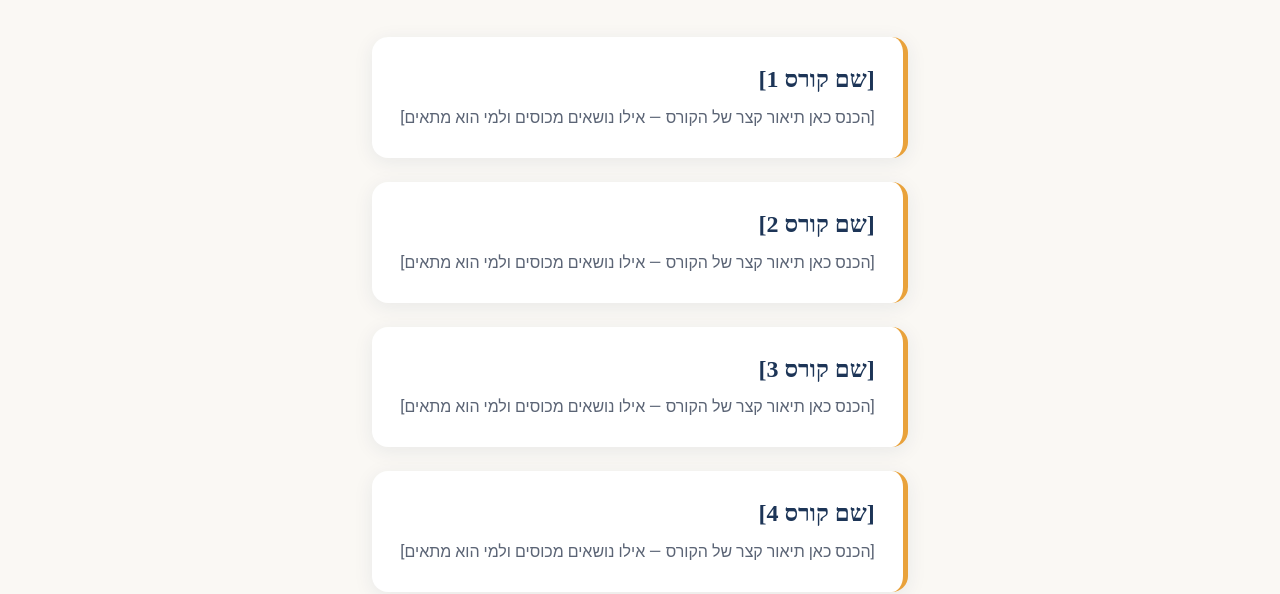
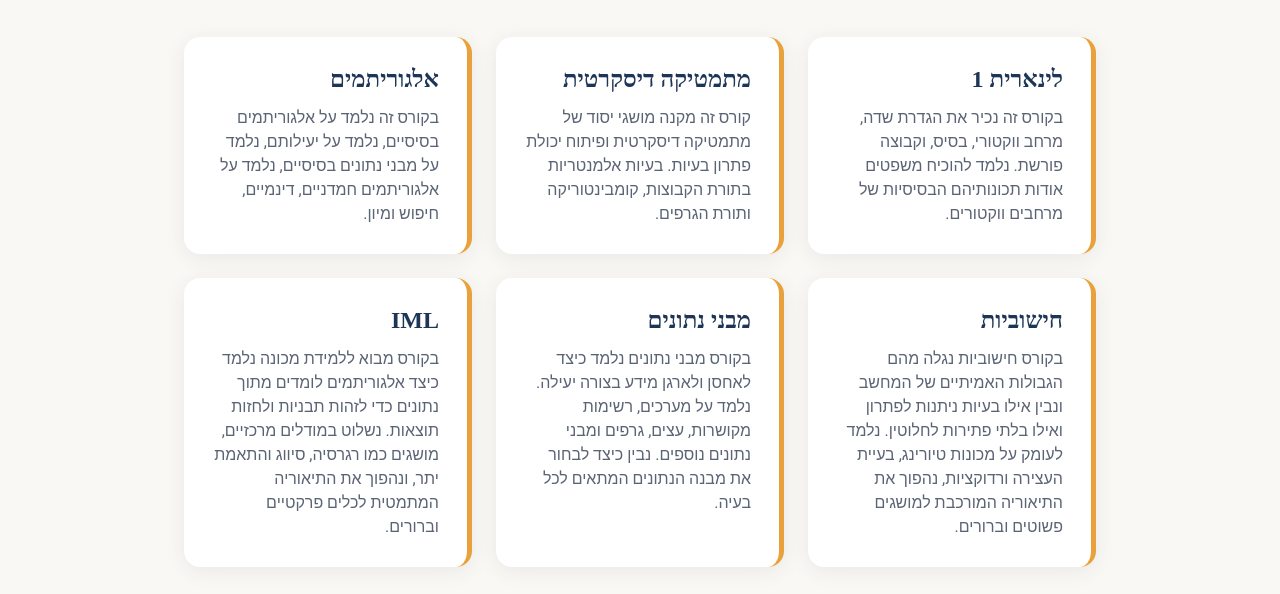
Before and after one commit to Bipbop11/Ohad-website-Letsgoooo, a website built with Vite: page courses.html in a window 1280 px wide. Shown: the part 216-810 px from the top of the page. Built offline with nearby package versions, Linux system fonts and the light colour scheme; a web font is replaced by a local one.

Commit message:
including courses list

```diff
--- a/courses.html
+++ b/courses.html
@@ -43,28 +43,56 @@
         <!--    כל קורס הוא בלוק <article class="course-card"> אחד — העתק או מחק לפי הצורך. -->
         <!-- ===================================================== -->
         <article class="course-card">
-          <h2>[שם קורס 1]</h2>
-          <p>[הכנס כאן תיאור קצר של הקורס — אילו נושאים מכוסים ולמי הוא מתאים]</p>
+          <h2>לינארית 1</h2>
+          <p>בקורס זה  נכיר את הגדרת שדה, מרחב ווקטורי, בסיס,
+            וקבוצה פורשת.
+            נלמד להוכיח משפטים אודות תכונותיהם
+            הבסיסיות של מרחבים ווקטורים.
+          </p>
         </article>
         <article class="course-card">
-          <h2>[שם קורס 2]</h2>
-          <p>[הכנס כאן תיאור קצר של הקורס — אילו נושאים מכוסים ולמי הוא מתאים]</p>
+          <h2>מתמטיקה דיסקרטית</h2>
+          <p>
+            קורס זה מקנה מושגי יסוד
+            של מתמטיקה דיסקרטית ופיתוח יכולת פתרון בעיות.
+            בעיות אלמנטריות בתורת הקבוצות,
+            קומבינטוריקה ותורת הגרפים.
+          </p>
         </article>
         <article class="course-card">
-          <h2>[שם קורס 3]</h2>
-          <p>[הכנס כאן תיאור קצר של הקורס — אילו נושאים מכוסים ולמי הוא מתאים]</p>
+          <h2>אלגוריתמים</h2>
+          <p>
+            בקורס זה נלמד על אלגוריתמים בסיסיים,
+            נלמד על יעילותם, נלמד על מבני נתונים בסיסיים,
+            נלמד על אלגוריתמים חמדניים, דינמיים, חיפוש ומיון.
+          </p>
         </article>
         <article class="course-card">
-          <h2>[שם קורס 4]</h2>
-          <p>[הכנס כאן תיאור קצר של הקורס — אילו נושאים מכוסים ולמי הוא מתאים]</p>
+          <h2>חישוביות</h2>
+          <p>
+            בקורס חישוביות נגלה מהם הגבולות האמיתיים של המחשב
+            ונבין אילו בעיות ניתנות לפתרון ואילו בלתי פתירות לחלוטין.
+            נלמד לעומק על מכונות טיורינג, בעיית העצירה ורדוקציות,
+            נהפוך את התיאוריה המורכבת למושגים פשוטים וברורים.
+          </p>
         </article>
         <article class="course-card">
-          <h2>[שם קורס 5]</h2>
-          <p>[הכנס כאן תיאור קצר של הקורס — אילו נושאים מכוסים ולמי הוא מתאים]</p>
+          <h2>מבני נתונים</h2>
+          <p>
+            בקורס מבני נתונים נלמד כיצד לאחסן ולארגן מידע בצורה יעילה.
+            נלמד על מערכים, רשימות מקושרות, עצים, גרפים ומבני נתונים נוספים.
+            נבין כיצד לבחור את מבנה הנתונים המתאים לכל בעיה.
+          </p>
         </article>
         <article class="course-card">
-          <h2>[שם קורס 6]</h2>
-          <p>[הכנס כאן תיאור קצר של הקורס — אילו נושאים מכוסים ולמי הוא מתאים]</p>
+          <h2>IML</h2>
+          <p>
+              בקורס מבוא ללמידת מכונה נלמד כיצד אלגוריתמים
+              לומדים מתוך נתונים כדי לזהות תבניות ולחזות תוצאות.
+              נשלוט במודלים מרכזיים, מושגים כמו רגרסיה,
+              סיווג והתאמת יתר, ונהפוך את התיאוריה המתמטית
+              לכלים פרקטיים וברורים.
+          </p>
         </article>
       </div>
 
```
Also changed, not shown: index.html (+1 -1 lines).
